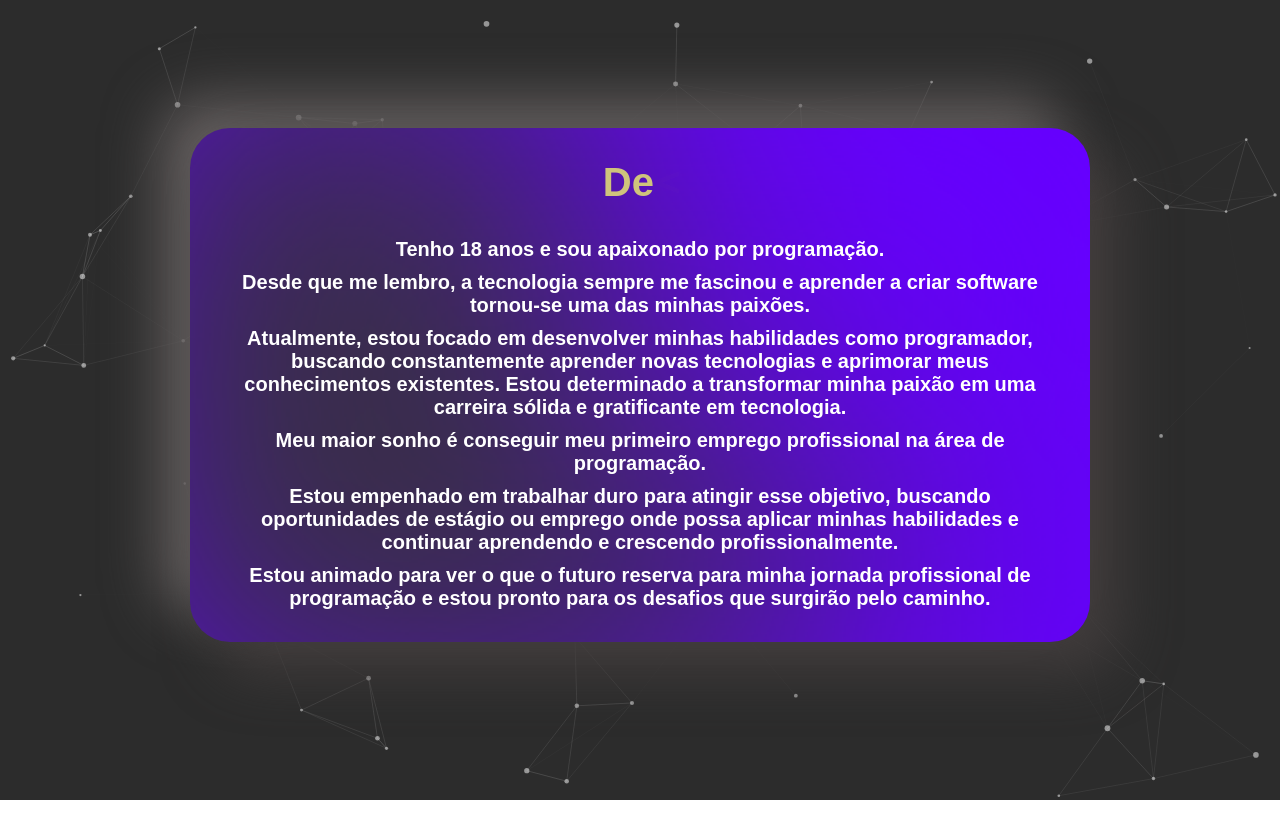
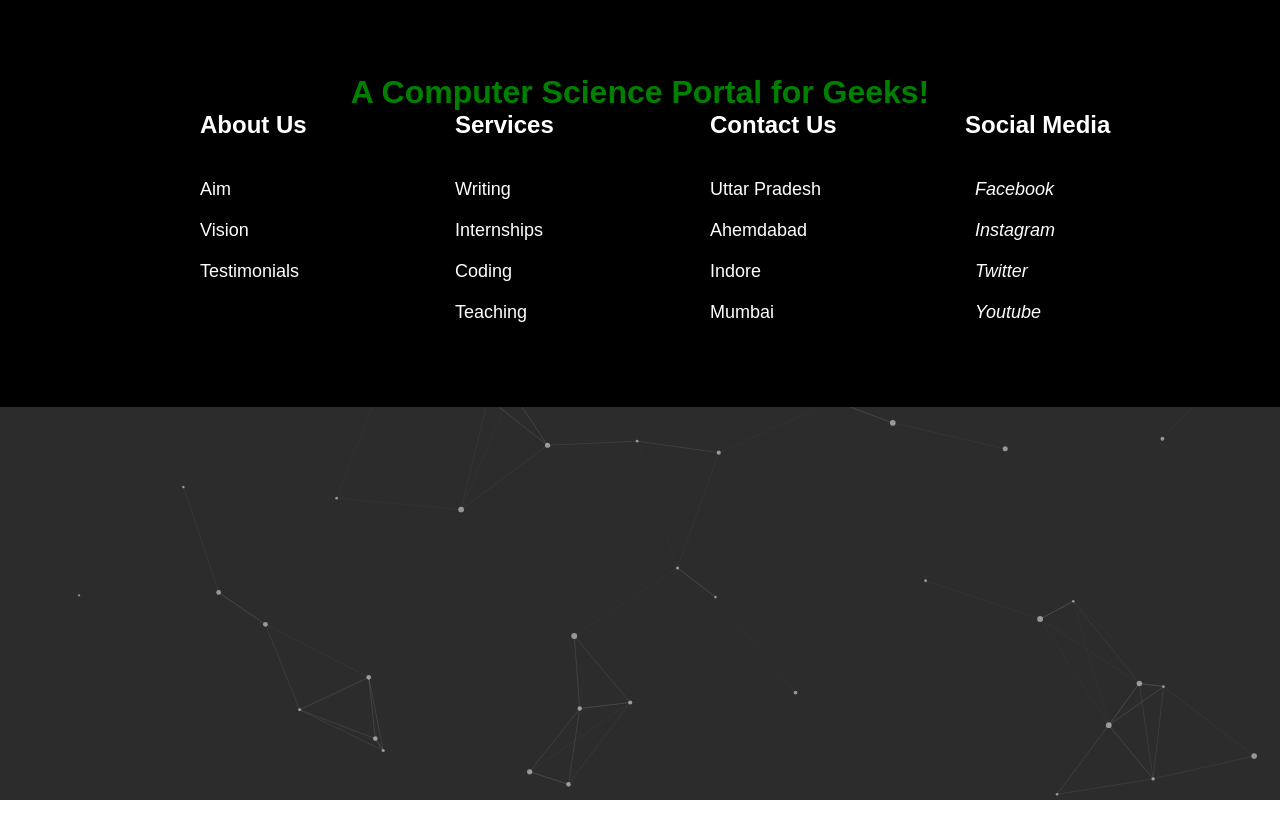
Before and after one commit to gabrielteza/port-teza, a React (Create React App) app: page /sobre-mim in a window 1280 px wide. Shown: the top 838 px of the page. After the commit the page ends 800 px from the top, so only its background shows below. Built offline with nearby package versions, Linux system fonts and the light colour scheme.

Commit message:
Additionally, the ContactForm.

```diff
--- a/src/App.js
+++ b/src/App.js
@@ -1,4 +1,5 @@
 import "./App.css";
+import Footer from "./components/footer/Footer";
 import ParticlesComponent from "./components/particle/Particle";
 import About from "./pages/about/About";
 import Content from "./pages/content-home/content"; // Import com a primeira letra maiúscula
@@ -12,10 +13,8 @@ function App() {
         <Routes>
           <Route exact path="/" element={<Content />} />
         </Routes>
-        <Routes>
-          <Route path="/sobre-mim" element={<About />} />
-        </Routes>
       </Router>
+      <Footer/>
     </div>
   );
 }
--- a/src/components/contactForm/ContactForm.js
+++ b/src/components/contactForm/ContactForm.js
@@ -15,24 +15,24 @@ const ContactForm = () => {
     console.log(conFom)
   }
   return (
-    <div className="container mt-5">
-      <h2 className="mb-3" id='title'>Entre em Contato Comigo</h2>
+    <div className="container">
+      <h2 className='title-contact'>Entre em Contato Comigo</h2>
       <form onSubmit={onSubmit}>
         <div className="mb-3" id='form-texts'>
           <label className="form-label" htmlFor="name">
-            Name
+            Nome:
           </label>
           <input className="form-control" type="text" id="name" required />
         </div>
         <div className="mb-3">
           <label className="form-label" htmlFor="email">
-            Email
+            Email:
           </label>
           <input className="form-control" type="email" id="email" required />
         </div>
         <div className="mb-3">
           <label className="form-label" htmlFor="message">
-            Message
+            Mensagem:
           </label>
           <textarea className="form-control" id="message" required />
         </div>
--- a/src/components/contactForm/contact-form.css
+++ b/src/components/contactForm/contact-form.css
@@ -1,26 +1,64 @@
+:root{
+  --primary: #333;
+  --secondary-color: violet;
+  --text-color: #fff;
+}
+
 .container {
   text-align: center;
   margin-top: 5rem;
-  background-color: #333;
+  background-color: var(--primary);
   width: 40rem;
   height: 30rem;
   border-radius: 30px;
   margin-left: 40rem;
 }
 
-#title {
-  color: white;
-  font-size: 40px;
-  font-weight: bolder;
-  margin-top: 15rem;
+.form-label {
+  color: var(--text-color);
+  margin-right: 20px;
+  font-weight: 700;
+  font-family: system-ui, -apple-system, BlinkMacSystemFont, 'Segoe UI', Roboto, Oxygen, Ubuntu, Cantarell, 'Open Sans', 'Helvetica Neue', sans-serif;
 }
 
-
-.form-label{
-    color: white;
-    margin-right: 20px;
+#form-texts {
+  margin-top: 7rem;
 }
 
-#form-texts{
-    margin-top: 7rem;
+input#name.form-control {
+  width: 16rem;
+  border: 2px solid var(--secondary-color);
+  border-radius: 4px;
+  margin-bottom: 10px;
+  background-color: transparent;
+  color: var(--text-color);
 }
+
+textarea#message.form-control {
+  width: 16rem;
+  border: 2px solid var(--secondary-color);
+  border-radius: 4px;
+  background-color: transparent;
+  color: var(--text-color);
+}
+
+input#email.form-control {
+  width: 16rem;
+  border: 2px solid var(--secondary-color);
+  border-radius: 4px;
+  margin-bottom: 10px;
+  background-color: transparent;
+  color: var(--text-color);
+}
+
+.btn {
+  margin-top: 9rem;
+  background-color: var(--secondary-color);
+  height: 3rem;
+  width: 8rem;
+  color: var(--text-color);
+}
+
+.title-contact {
+  color: var(--text-color);
+}
--- /dev/null
+++ b/src/components/footer/Footer.js
@@ -0,0 +1,121 @@
+// Filename - components/Footer.js
+
+import React from "react";
+import {
+	Box,
+	FooterContainer,
+	Row,
+	Column,
+	FooterLink,
+	Heading,
+} from "./FooterStyles";
+
+const Footer = () => {
+	return (
+		<Box>
+			<h1
+				style={{
+					color: "green",
+					textAlign: "center",
+					marginTop: "10px",
+				}}
+			>
+				A Computer Science Portal for Geeks!
+			</h1>
+			<FooterContainer>
+				<Row>
+					<Column>
+						<Heading>About Us</Heading>
+						<FooterLink href="#">
+							Aim
+						</FooterLink>
+						<FooterLink href="#">
+							Vision
+						</FooterLink>
+						<FooterLink href="#">
+							Testimonials
+						</FooterLink>
+					</Column>
+					<Column>
+						<Heading>Services</Heading>
+						<FooterLink href="#">
+							Writing
+						</FooterLink>
+						<FooterLink href="#">
+							Internships
+						</FooterLink>
+						<FooterLink href="#">
+							Coding
+						</FooterLink>
+						<FooterLink href="#">
+							Teaching
+						</FooterLink>
+					</Column>
+					<Column>
+						<Heading>Contact Us</Heading>
+						<FooterLink href="#">
+							Uttar Pradesh
+						</FooterLink>
+						<FooterLink href="#">
+							Ahemdabad
+						</FooterLink>
+						<FooterLink href="#">
+							Indore
+						</FooterLink>
+						<FooterLink href="#">
+							Mumbai
+						</FooterLink>
+					</Column>
+					<Column>
+						<Heading>Social Media</Heading>
+						<FooterLink href="#">
+							<i className="fab fa-facebook-f">
+								<span
+									style={{
+										marginLeft: "10px",
+									}}
+								>
+									Facebook
+								</span>
+							</i>
+						</FooterLink>
+						<FooterLink href="#">
+							<i className="fab fa-instagram">
+								<span
+									style={{
+										marginLeft: "10px",
+									}}
+								>
+									Instagram
+								</span>
+							</i>
+						</FooterLink>
+						<FooterLink href="#">
+							<i className="fab fa-twitter">
+								<span
+									style={{
+										marginLeft: "10px",
+									}}
+								>
+									Twitter
+								</span>
+							</i>
+						</FooterLink>
+						<FooterLink href="#">
+							<i className="fab fa-youtube">
+								<span
+									style={{
+										marginLeft: "10px",
+									}}
+								>
+									Youtube
+								</span>
+							</i>
+						</FooterLink>
+					</Column>
+				</Row>
+			</FooterContainer>
+		</Box>
+	);
+};
+export default Footer;
--- /dev/null
+++ b/src/components/footer/FooterStyles.js
@@ -0,0 +1,66 @@
+// components/FooterStyles.js
+
+import styled from "styled-components";
+
+export const Box = styled.div`
+	padding: 5% 2.5%;
+	background: black;
+	// position: absolute;
+	bottom: 0;
+	width: 95%;
+
+	@media (max-width: 1000px) {
+		// padding: 70px 30px;
+	}
+`;
+
+export const FooterContainer = styled.div`
+	display: flex;
+	flex-direction: column;
+	justify-content: center;
+	max-width: 1000px;
+	margin: 0 auto;
+	/* background: red; */
+`;
+
+export const Column = styled.div`
+	display: flex;
+	flex-direction: column;
+	text-align: left;
+	margin-left: 60px;
+`;
+
+export const Row = styled.div`
+	display: grid;
+	grid-template-columns: repeat(
+		auto-fill,
+		minmax(185px, 1fr)
+	);
+	grid-gap: 20px;
+
+	@media (max-width: 1000px) {
+		grid-template-columns: repeat(
+			auto-fill,
+			minmax(200px, 1fr)
+		);
+	}
+`;
+
+export const FooterLink = styled.a`
+	color: #fff;
+	margin-bottom: 20px;
+	font-size: 18px;
+	text-decoration: none;
+
+	&:hover {
+		color: green;
+		transition: 200ms ease-in;
+	}
+`;
+
+export const Heading = styled.p`
+	font-size: 24px;
+	color: #fff;
+	margin-bottom: 40px;
+	font-weight: bold;
+`;
```
